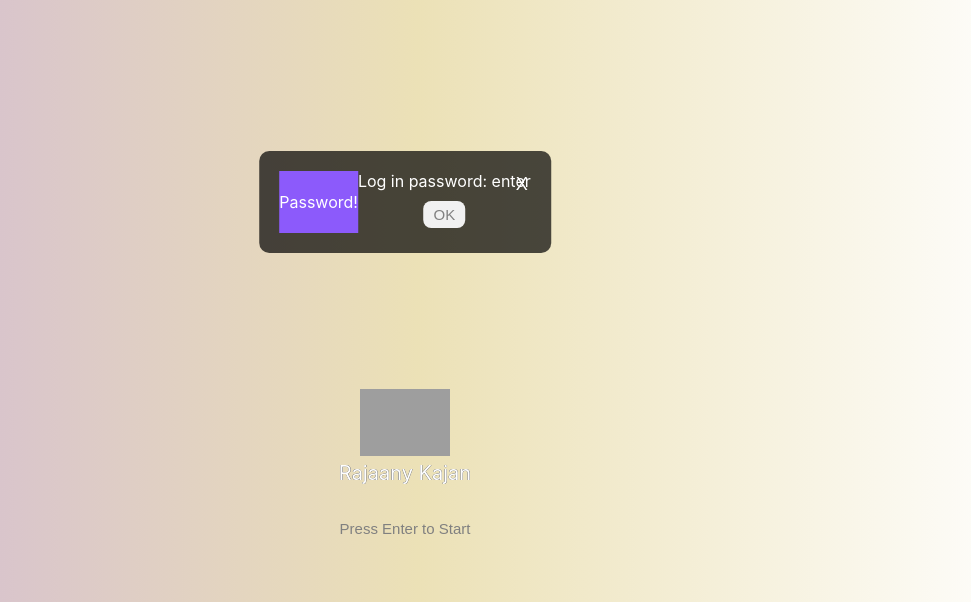
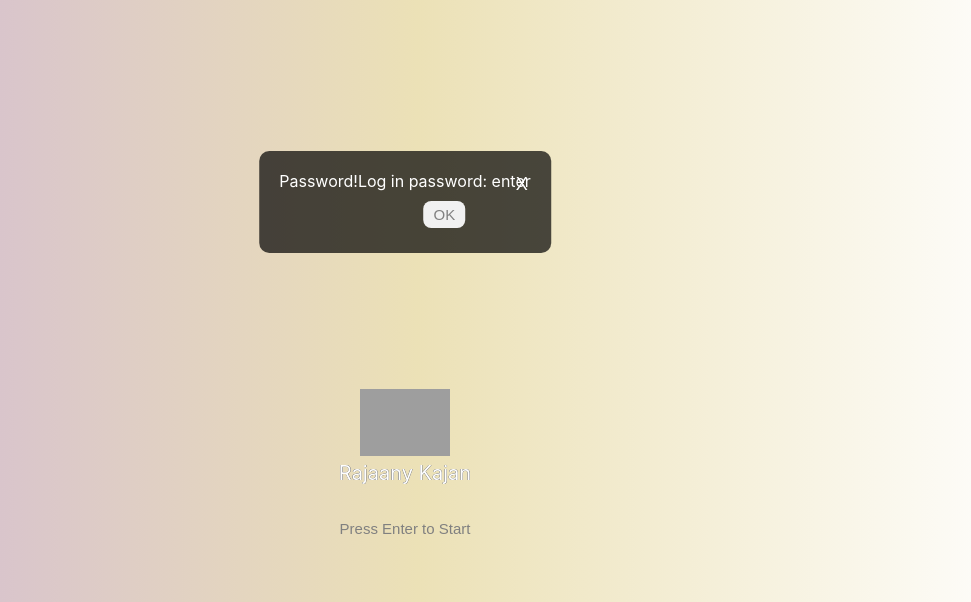
Before and after one commit to rajaany/portfolio, a plain HTML site: page index.html in a window 1280 px wide. Both pictures are taken after a click on the button "Press Enter to Start". Shown: the part 198-800 px from the top of the page, without its empty margins (235-1206 px from the left). Drawn offline with Linux system fonts and the light colour scheme; grey boxes are pictures that could not be loaded.

Commit message:
Update index.html

```diff
--- a/index.html
+++ b/index.html
@@ -24,12 +24,14 @@
 
 
     <div id="confirmationPopup" class="popup">
-      <div class="popup-window"> Password! </div>
+      <div class= "popup-window>
+      <div class="popup-window-title"> Password! </div>
       <div class="popup-content">
         <p>Log in password: enter</p>
         <button id="confirmOk">OK</button>
         <button id="confirmClose">X</button>
       </div>
+      </div>
     </div>
   </body>
 </html>
```
